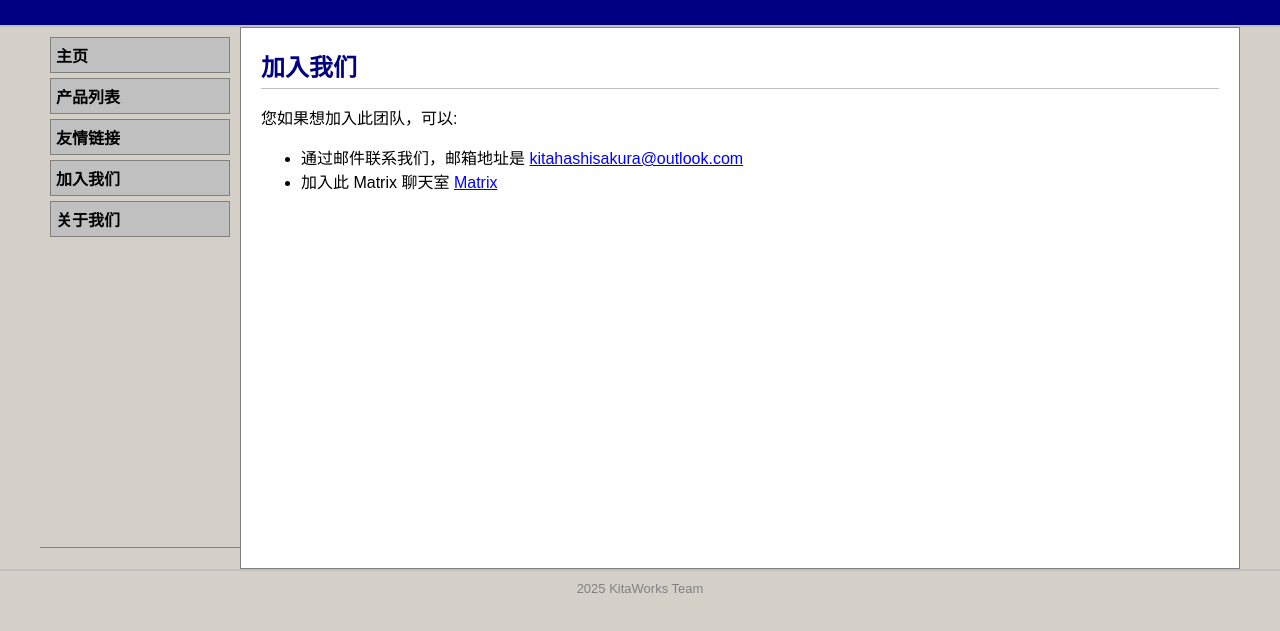
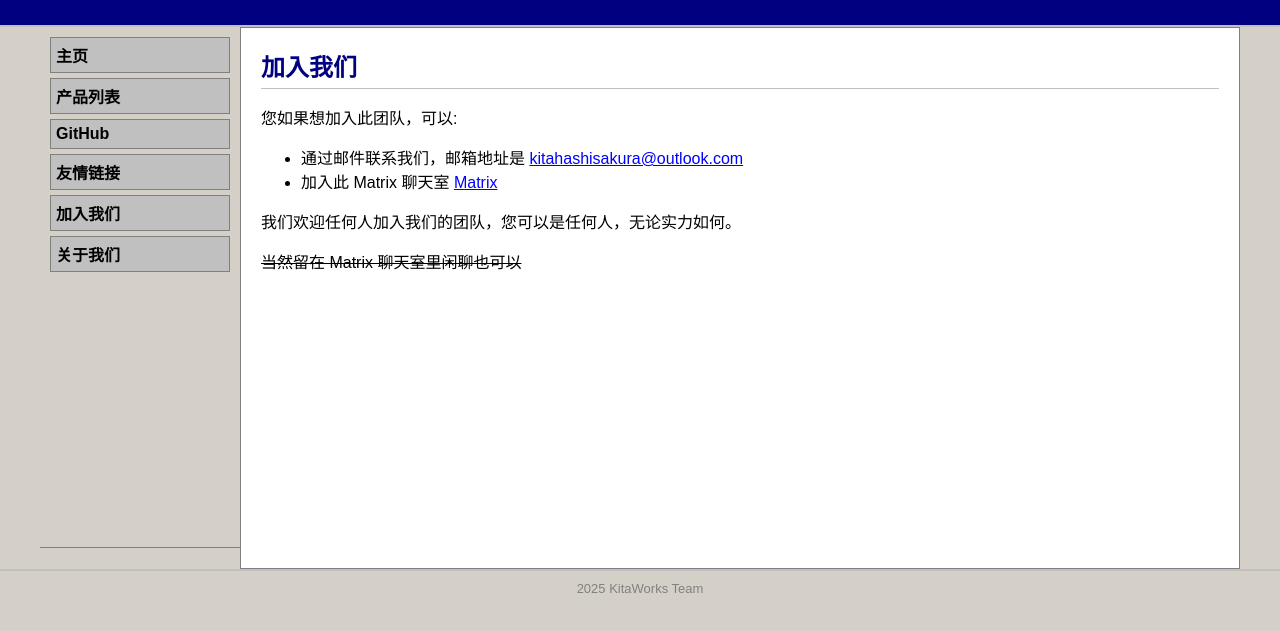
Before and after one commit to KitaWorks/kitaworks.github.io, a plain HTML site: page join.html in a window 1280 px wide. Shown: the part 55-686 px from the top of the page. Drawn offline with Linux system fonts and the light colour scheme.

Commit message:
update sidebar

```diff
--- a/join.html
+++ b/join.html
@@ -19,6 +19,7 @@
     <div id="sidebar">
         <a href="index.html" class="nav-link">主页</a>
         <a href="products.html" class="nav-link">产品列表</a>
+        <a href="https://github.com/KitaWorks" class="nav-link">GitHub</a>
         <a href="friends.html" class="nav-link">友情链接</a>
         <a href="join.html" class="nav-link">加入我们</a>
         <a href="about.html" class="nav-link">关于我们</a>
@@ -34,6 +35,9 @@
             <li>通过邮件联系我们，邮箱地址是 <a href="mailto:kitahashisakura@outlook.com">kitahashisakura@outlook.com</a></li>
             <li>加入此 Matrix 聊天室 <a href="https://matrix.to/#/#kitaworks:matrix.org">Matrix</a></li>
         </ul>
+
+        <p>我们欢迎任何人加入我们的团队，您可以是任何人，无论实力如何。</p>
+        <p><del>当然留在 Matrix 聊天室里闲聊也可以</del></p>
     </div>
 </div>
 
```
Also changed, not shown: about.html (+1 -0 lines), friends.html (+1 -0 lines), index.html (+2 -1 lines), products.html (+1 -0 lines), template.html (+1 -0 lines).
